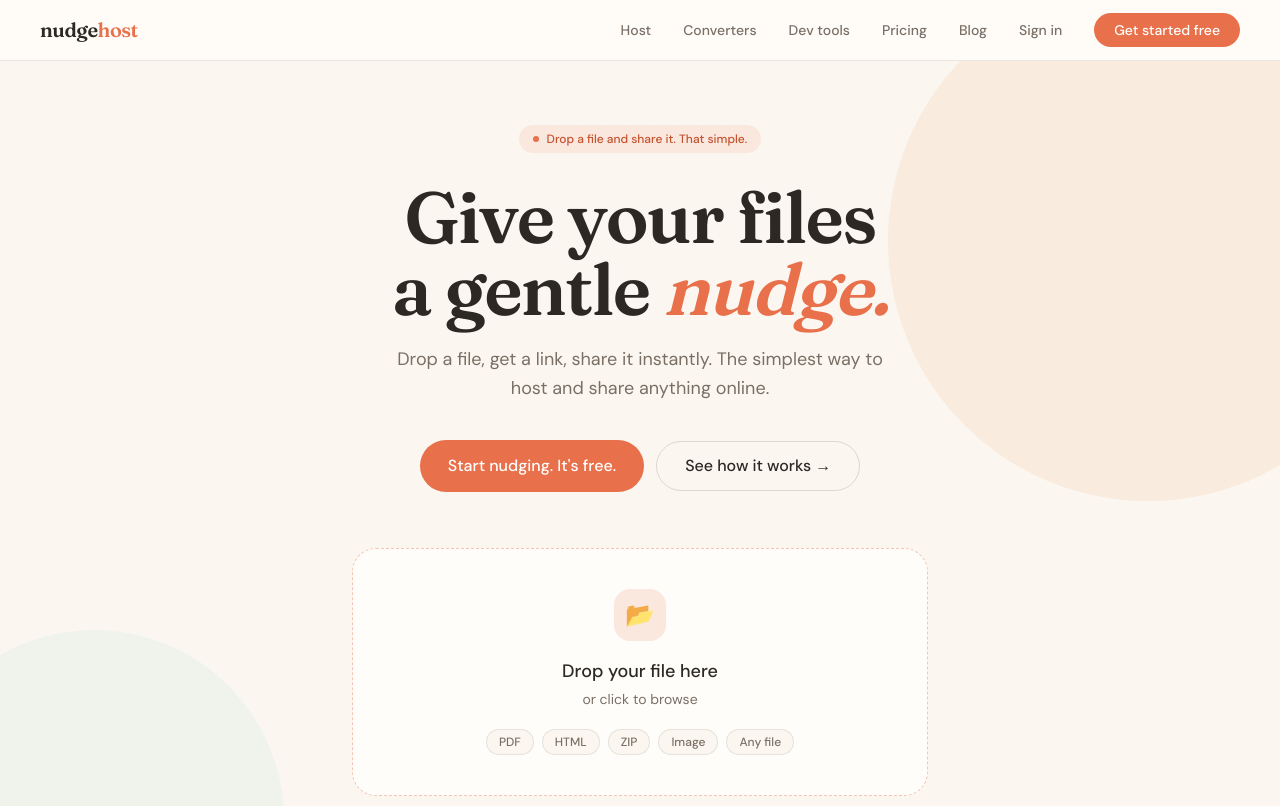
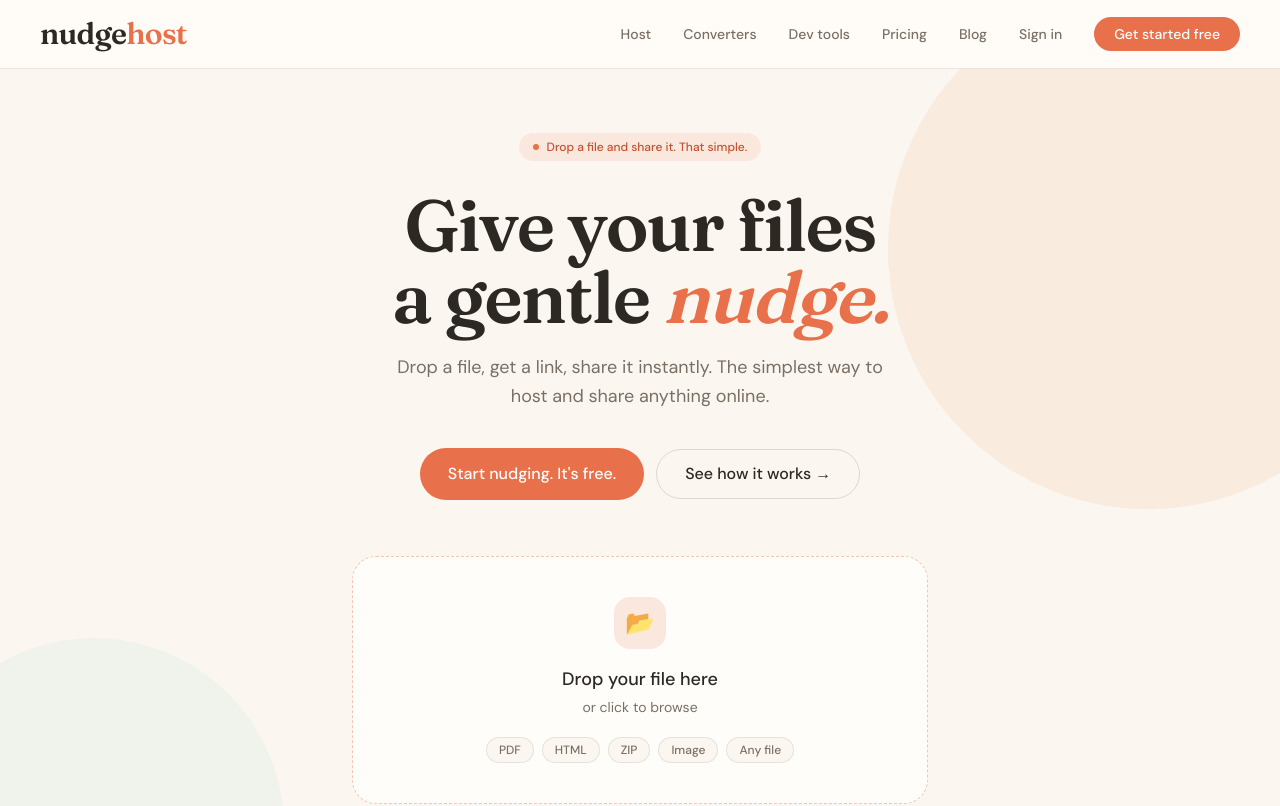
Before and after one commit to NudgeHostHQ/nudgehost, a Next.js app: page / in a window 1280 px wide. Shown: the top 806 px of the page. Built offline with nearby package versions, Linux system fonts and the light colour scheme; no server answers.

Commit message:
Increase logo size

```diff
--- a/components/navbar.tsx
+++ b/components/navbar.tsx
@@ -4,7 +4,7 @@ export function Navbar() {
   return (
     <nav className="sticky top-0 z-50 border-b border-charcoal/10 bg-warm/85 backdrop-blur-sm">
       <div className="mx-auto flex max-w-7xl items-center justify-between px-6 py-4 md:px-10">
-        <Link href="/" className="font-display text-xl font-semibold tracking-tight">
+        <Link href="/" className="font-display text-2xl font-bold tracking-tight md:text-3xl">
           nudge<span className="text-coral">host</span>
         </Link>
         <ul className="hidden items-center gap-8 md:flex">
```
